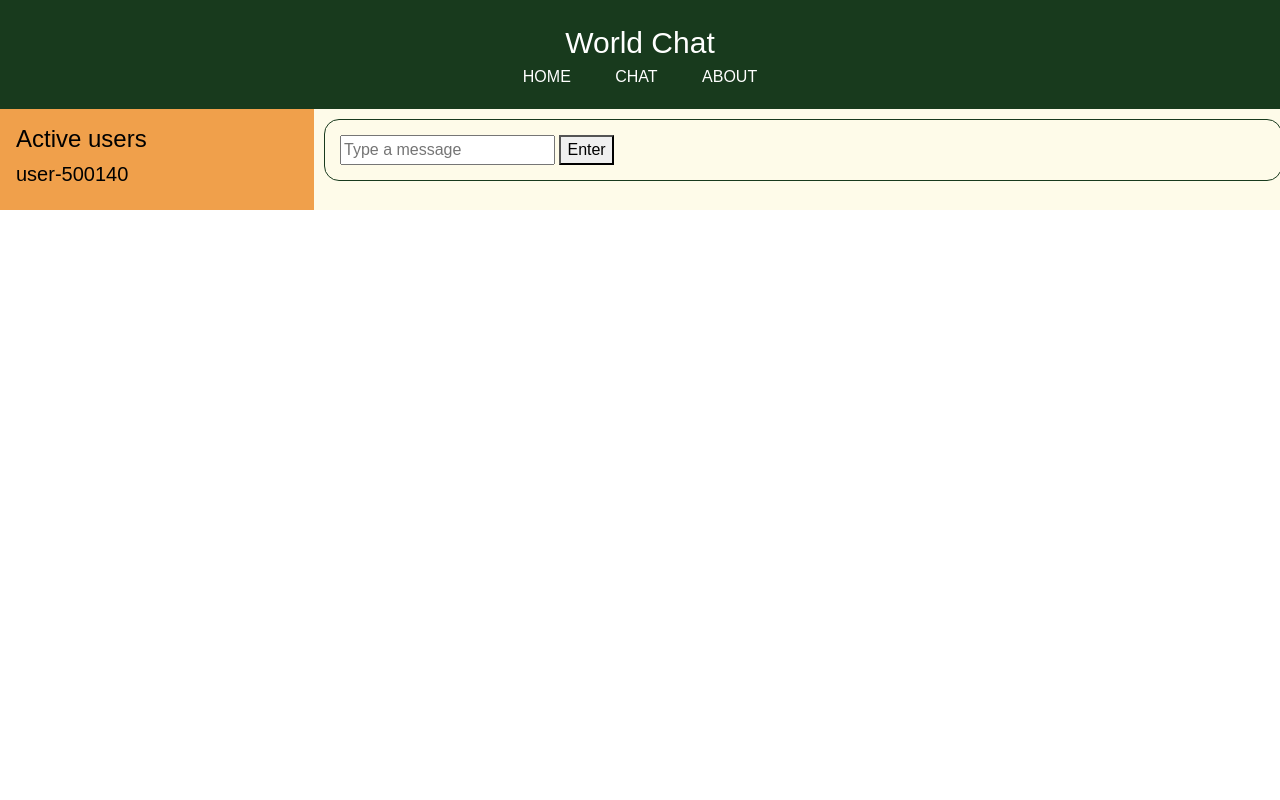
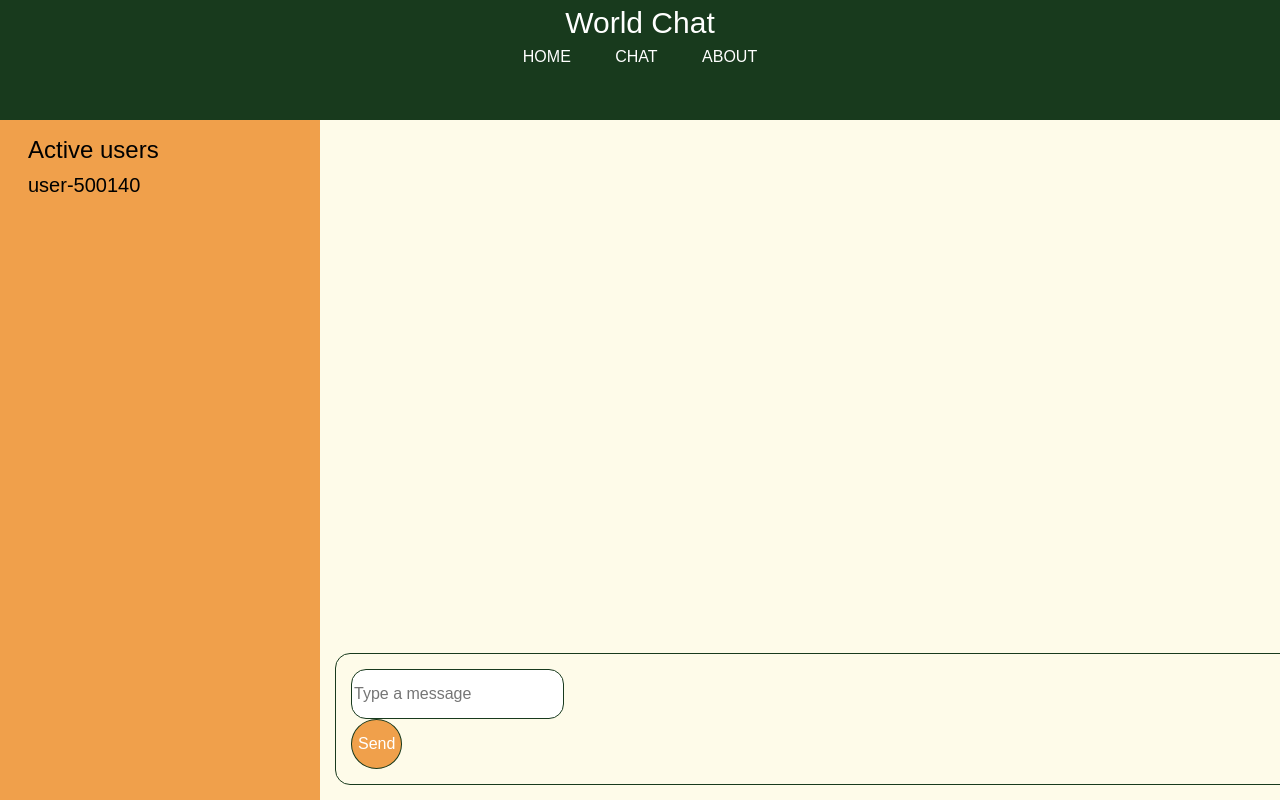
Before and after one commit to schibuolamichela/CA4-chat-application, a website: page ca4/public/chat.html in a window 1280 px wide. Drawn offline with nearby package versions, Linux system fonts and the light colour scheme; no server answers.

Commit message:
Placing elements in chat.html

```diff
--- a/ca4/public/chat.html
+++ b/ca4/public/chat.html
@@ -25,7 +25,6 @@
             <a class="nav-link-style nav-elements" href="about.html">ABOUT</a>
         </div>
     </nav>
-
     <div class="row row-style">
         <div class="sidenav">
             <div class="inbox__people">
@@ -36,10 +35,16 @@
             <div class="messages__history"></div>
             <div class="fallback"></div>
             <div class="inbox__messages"></div>
+            <div class="d-flex row">
             <form class="message_form">
-                <input type="text" class="message_form__input" placeholder="Type a message" />
-                <button class="message_form__button" type="submit"> Enter </button>
+                <div style="width: 90%">
+                    <input type="text" class="message_form__input" placeholder="Type a message" />
+                </div>
+                <div style="width: 10%">
+                    <button class="message_form__button" type="submit"> Send </button>
+                </div>
             </form>
+            </div>
         </div>
     </div>
     <script src="/socket.io/socket.io.js"></script>
--- a/ca4/public/css/demo.css
+++ b/ca4/public/css/demo.css
@@ -10,14 +10,11 @@
   /* Style the side navigation */
   .sidenav {
     width: 25%;
-    min-height: 100%;
-    //position: fixed;
-    //z-index: 1;
-    //top: 0;
-    //left: 0;
+    height: 85%;
+    position: fixed;
+    bottom: 0;
+    left: 0;
     background-color: #f0a04b;
-    //overflow-x: hidden;
-
   }
 
   /*make the active user text inherit style from container*/
@@ -49,7 +46,10 @@
     width: 75%;
     padding: 10px;
     background-color: #fefbe9;
-    min-height: 100%;
+    height: 85%;
+    position: fixed;
+    bottom: 0;
+    right: 0;
   }
 
   /*----------------------------------------------------------------------------*/
@@ -57,7 +57,11 @@
   .navbar-style
   {
     background-color: #183A1D;
-    padding: 20px;
+    height: 15%;
+    width: 100%;
+    position: fixed;
+    top: 0;
+    left: 0;
   }
 
   .nav-elements
@@ -93,4 +97,28 @@
     border: solid #183A1D 1px;
     padding: 15px;
     border-radius: 15px;
+    position: absolute;
+    bottom: 15px;
+    left: 15px;
+    right: 15px;;
   }
+
+  .message_form__input
+  {
+    /*width: 90%;*/
+    height: 50px;
+    border-radius: 15px;
+    border: solid #183A1D 1px;
+
+  }
+
+  .message_form__button
+  {
+    height: 50px;
+    /*width: 50px;*/
+    border-radius: 100%;
+    background-color: #f0a04b;
+    color: white;
+    border: 1px solid #183A1D;
+    align-content: center;
+  }
```
